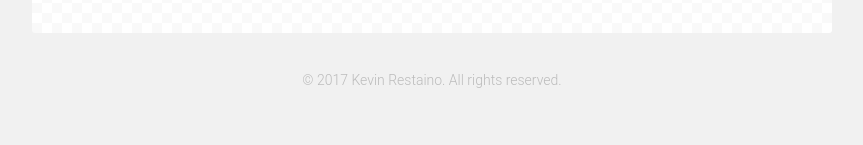
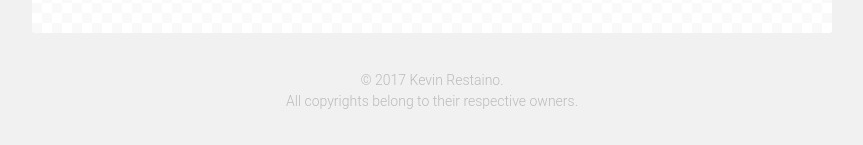
Before and after one commit to krestaino/portfolio, a Nuxt app: page / in a window 1280 px wide. Shown: the part 4995-5140 px from the top of the page, without its empty margins (208-1071 px from the left). Built offline with nearby package versions, Linux system fonts and the light colour scheme.

Commit message:
fix: footer copyright message

```diff
--- a/layouts/default.vue
+++ b/layouts/default.vue
@@ -8,7 +8,7 @@
       <nuxt/>
     </section>
     <footer class="footer">
-      <span>© {{ currentYear }} Kevin Restaino. All rights reserved.</span>
+      <span>© {{ currentYear }} Kevin Restaino.<br>All copyrights belong to their respective owners.</span>
     </footer>
   </div>
 </template>
@@ -170,6 +170,7 @@ h1, h2, h3 {
   display: flex;
   justify-content: center;
   margin-top: 36px;
+  text-align: center;
 
   span {
     color: #bbb;
```
